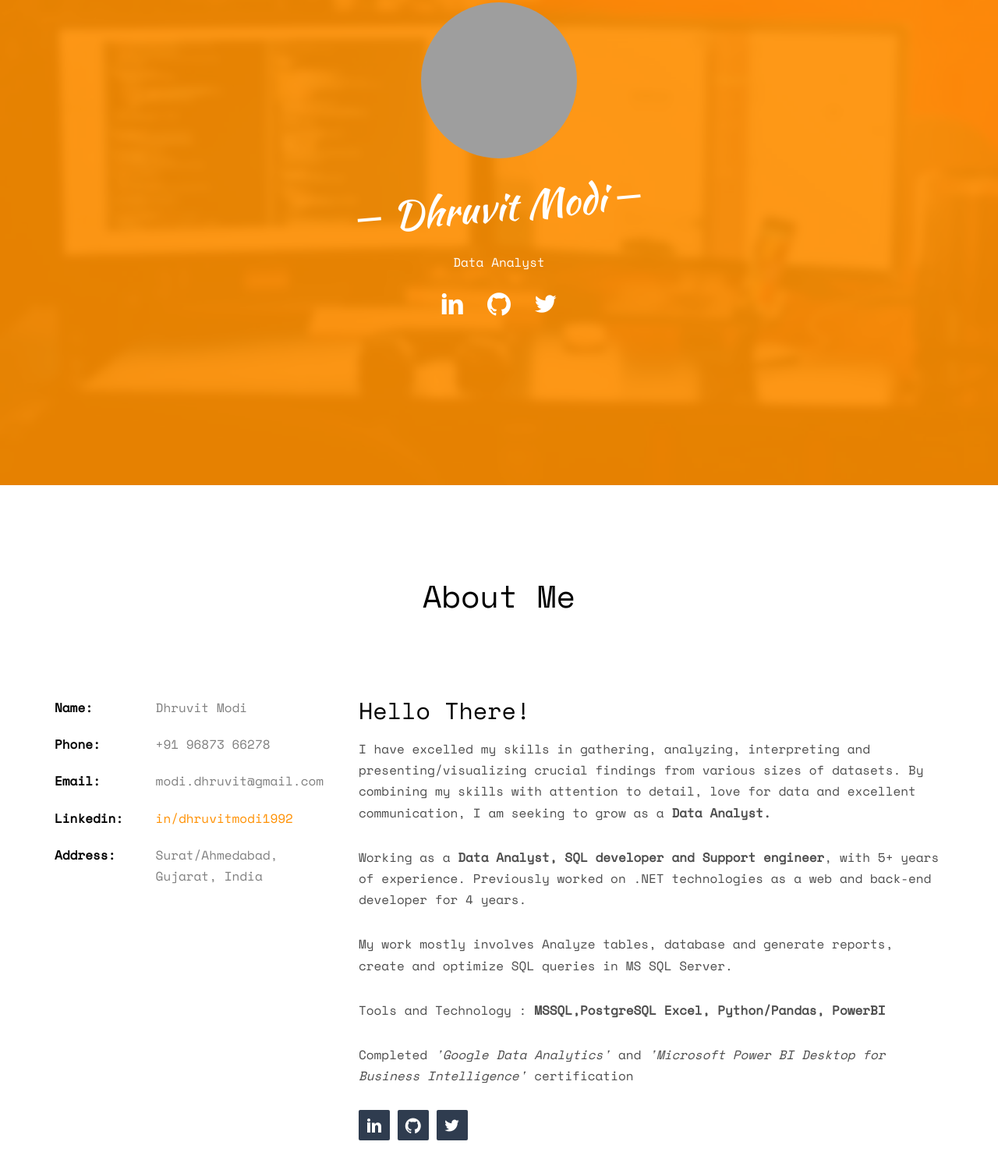
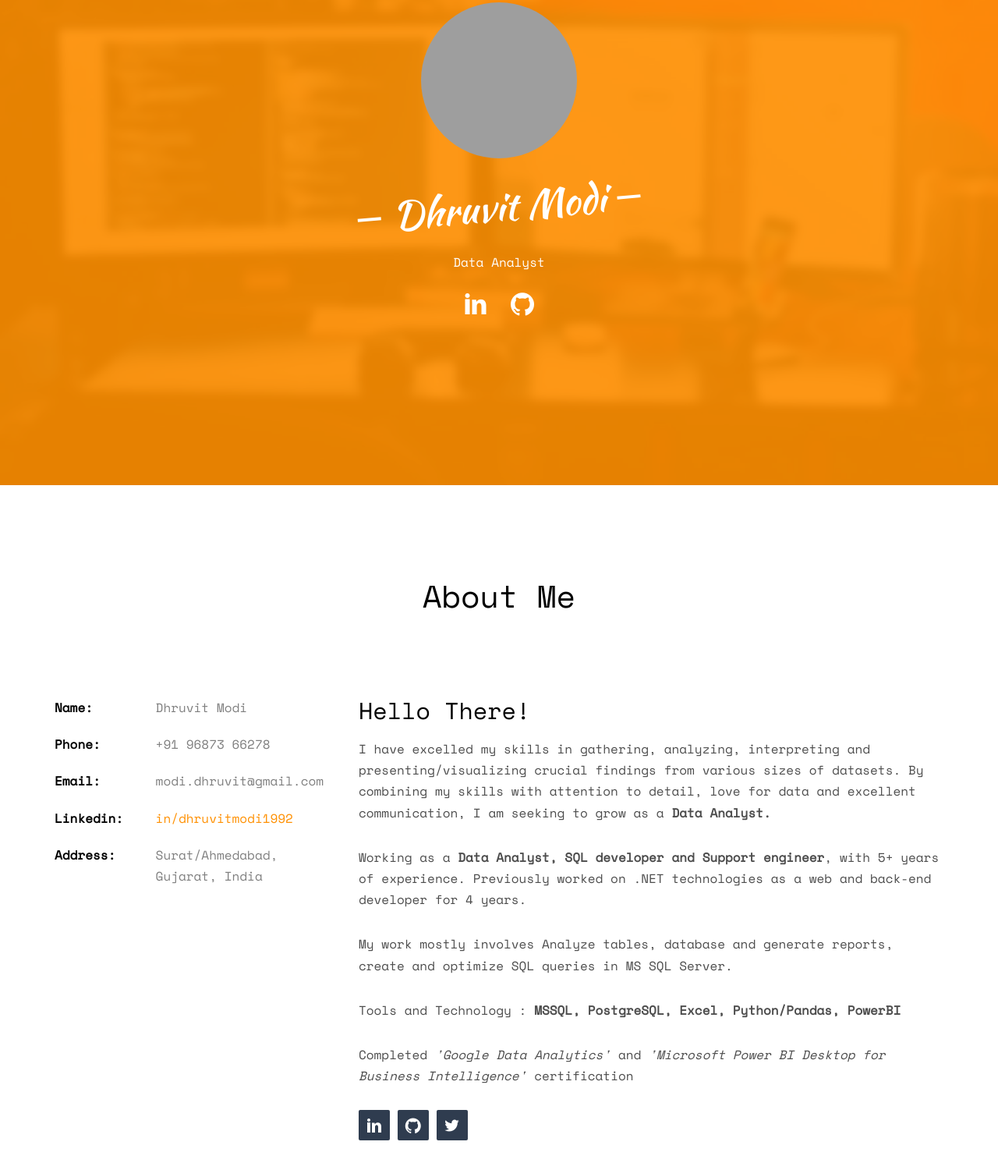
Before and after one commit to dhruvitmodi/dhruvitmodi.github.io, a plain HTML site: page index.html in a window 1280 px wide. Shown: the part 178-1678 px from the top of the page at 78% size. Drawn offline with nearby package versions, Linux system fonts and the light colour scheme; some packages are replaced by stand-ins of ours; no server answers; grey boxes are pictures that could not be loaded; files whose address does not match are found by name.

Commit message:
Update index.html

```diff
--- a/index.html
+++ b/index.html
@@ -77,7 +77,6 @@
 									<!-- <li><a href="#"><i class="icon-facebook2" target="_blank"></i></a></li>-->
 									<li><a href="https://www.linkedin.com/in/dhruvitmodi1992/" target="_blank"><i class="icon-linkedin2"></i></a></li>
 									<li><a href="https://github.com/dhruvitmodi" target="_blank"><i class="icon-github2"></i></a></li>
-									<li><a href="https://twitter.com/modi_dhruvit" target="_blank"><i class="icon-twitter2" target="_blank"></i></a></li>
 								</ul>
 							</p>
 						</div>
@@ -109,7 +108,7 @@
 					<p>I have excelled my skills in gathering, analyzing, interpreting and presenting/visualizing crucial findings from various sizes of datasets. By combining my skills with attention to detail, love for data and excellent communication, I am seeking to grow as a <b>Data Analyst.</b> </p>
 					<p>Working as a <b>Data Analyst, SQL developer and Support engineer</b>, with 5+ years of experience. Previously worked on .NET technologies as a web and back-end developer for 4 years.</p>
 					<p>My work mostly involves Analyze tables, database and generate reports, create and optimize SQL queries in MS SQL Server.</p>
-					<p>Tools and Technology : <b>MSSQL,PostgreSQL  Excel, Python/Pandas, PowerBI</b></p>
+					<p>Tools and Technology : <b>MSSQL, PostgreSQL, Excel, Python/Pandas, PowerBI</b></p>
 					<p>Completed <i>'Google Data Analytics'</i> and <i>'Microsoft Power BI Desktop for Business Intelligence'</i> certification</p>
 					<p>
 						<ul class="fh5co-social-icons">
```
